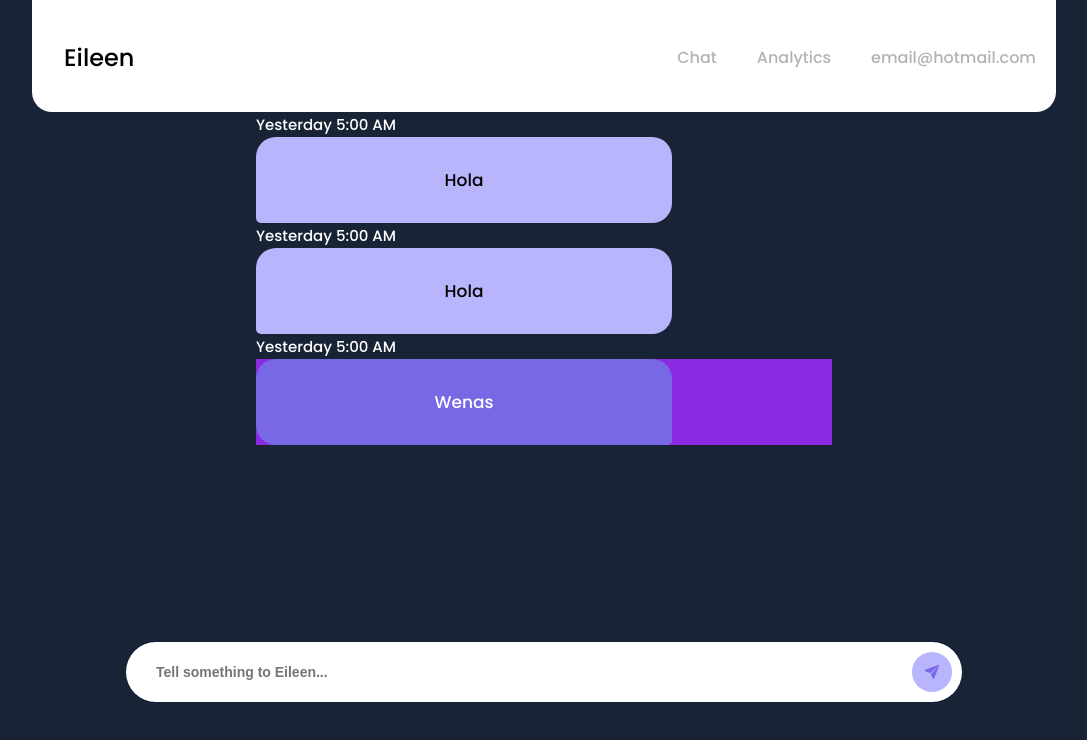
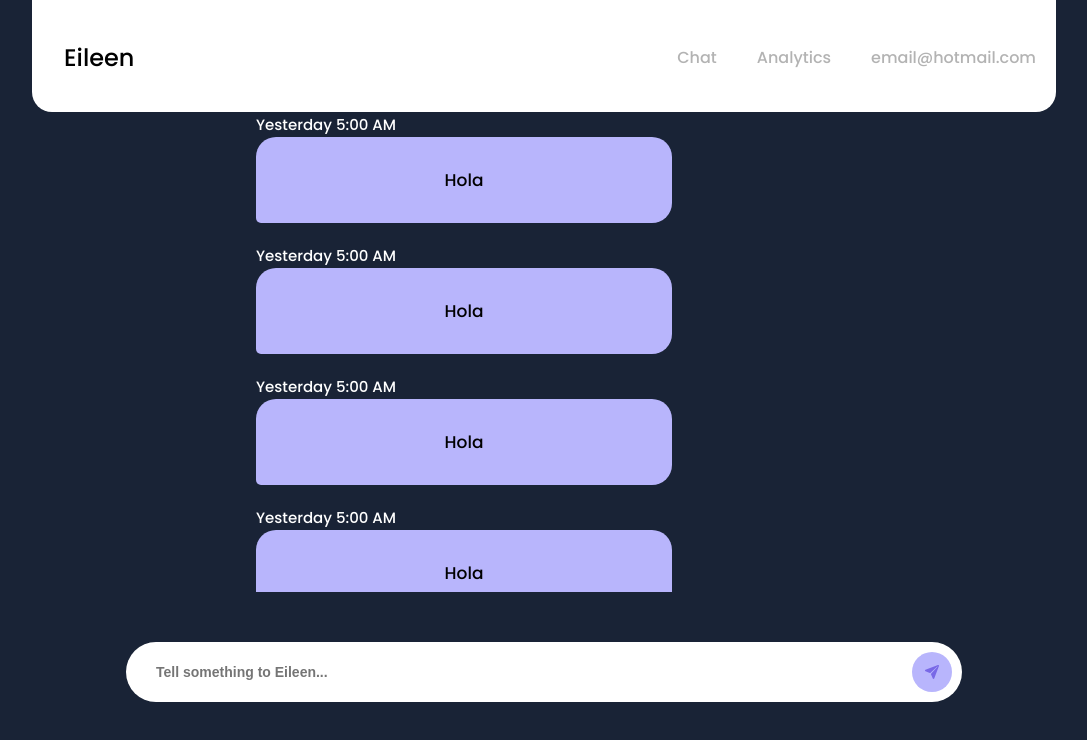
Before and after one commit to dorado5115/ClonazepamFrontEnd, a React (Create React App) app in the folder clonazepam/: page /home in a window 1280 px wide. Shown: the top 740 px of the page, without its empty margins (96-1183 px from the left). Built offline with nearby package versions, Linux system fonts and the light colour scheme.

Commit message:
mensajes listos

```diff
--- a/clonazepam/src/App.css
+++ b/clonazepam/src/App.css
@@ -38,10 +38,10 @@ strong{
 
 .signUp{
   font-weight: bolder;
-background-image: url('img/computadora2.0.png');
+  background-image: url('img/computadora2.0.png');
   /* background-color: rgba(241, 237, 237, 0.986); */
   background-repeat: no-repeat;
-background-size: cover;
+  background-size: cover;
   /* background-color: rgba(241, 237, 237, 0.603); */
   text-align: center;
   /* padding: 53px; */
@@ -58,9 +58,8 @@ background-size: cover;
 }
 
 .SignUpBody{
-  border-width: 100px;
-  border-color: #282c34;
-  box-shadow: #616161;
+  border: 115px;
+  border-color:black;
   border-radius: 30px;
   background-color: rgb(255, 255, 255);
   height: 100%;
@@ -78,12 +77,11 @@ background-size: cover;
 }
 
 .buttonSp{
+  border-width: 0;
   font-weight: bolder;
   background-color: #7868E6;
   color: white;
-  border-width: 0;
   border-radius: 47px;
-  border-color: #ffffff;
   padding: 25px 115px;
   margin: 10px -8px;
   outline: none;
@@ -93,28 +91,24 @@ background-size: cover;
   margin: 20px 0;
 }
 
-.heroName{
-  font-size: 50px;
-  color: rgb(217, 85, 250);
-  align-items: center;
-  padding-left: 300px;
-}
 
 .logIn{
   font-weight: bolder;
-  background-image: url('https://www.ecestaticos.com/imagestatic/clipping/80d/b9e/80db9ed5b8bb99e3970ada010b5ac06d.jpg');
+  background-image: url('img/computadora2.0.png');
   background-repeat: no-repeat;
   background-size: cover;
   text-align: center;
   display: flex;
   justify-content: flex-start;
-  padding: 155px 0 162px 55px;
+  padding: 100px 0 110px 5px;
 }
   .logInBody{
+    border: 115px;
+    border-color:black;
     border-radius: 30px;
-  background-color: rgba(241, 237, 237, 0.603);
-  height: 100%;
-  padding: 50px 60px 0px 60px;
+    background-color: rgb(255, 255, 255);
+    height: 100%;
+    padding: 50px 60px 0px 60px;
   }
   .bro{
     margin: 20px 0;
@@ -124,7 +118,7 @@ background-size: cover;
     height: 30%;
   }
   .userNameLi{
-    ftext-align: center;
+    text-align: center;
     border-width: 1px;
     border-radius: 47px;
     border-color: #969595;
@@ -148,7 +142,7 @@ background-size: cover;
     border-width: 0;
     border-radius: 47px;
     border-color: #ffffff;
-    padding: 25px 115px;
+    padding: 25px 95px;
     margin: 10px -8px;
     outline: none;
   }
--- a/clonazepam/src/Home.css
+++ b/clonazepam/src/Home.css
@@ -52,7 +52,6 @@ body {
 
 /*MESSAGES*/
 .messages-body {
-    grid-template-rows: 130px 1fr;
    /* background-color: red;*/
     margin: 0 22rem 0 22rem;
     height: 30rem;
@@ -133,22 +132,27 @@ body {
     font-size: 17px;
 }
 
+.empty {
+    height: 20px;
+}
+
 /*MyMessages*/
 
-.square-mine {
-    background-color: blueviolet;
-    width: 52rem;
+.my-square {
+    float: right;
 }
 
 .my-date text {
     color: white;
     font-size: 15px;
+    float: right;
 }
 
 .square-mine .square {
     background-color: #7868E6;
     width: 26rem;
     border-radius: 20px 20px 5px 20px;
+    float: right;
 }
 
 .square-mine .square text {
--- a/clonazepam/src/components/EileenSquare.jsx
+++ b/clonazepam/src/components/EileenSquare.jsx
@@ -12,6 +12,9 @@ class EileenSquare extends Component {
                         <text>Hola</text>
                     </div>
                 </div>
+                <div className="empty">
+
+                </div>
             </div>
         );
     }
--- a/clonazepam/src/components/Home.jsx
+++ b/clonazepam/src/components/Home.jsx
@@ -15,6 +15,9 @@ class Home extends Component {
                 {/*Messages square*/}
                 <EileenSquare />
                 <EileenSquare />
+                <EileenSquare />
+                <EileenSquare />
+                <MySquares />
                 <MySquares />
             </div>
                <div className="message-box">
--- a/clonazepam/src/components/MySquares.jsx
+++ b/clonazepam/src/components/MySquares.jsx
@@ -3,7 +3,7 @@ import React, { Component } from 'react';
 class MySquares extends Component {
     render() {
         return(
-            <div>
+            <div className="my-square">
                 <div className="my-date">
                     <text>Yesterday 5:00 AM</text>
                 </div>
```
